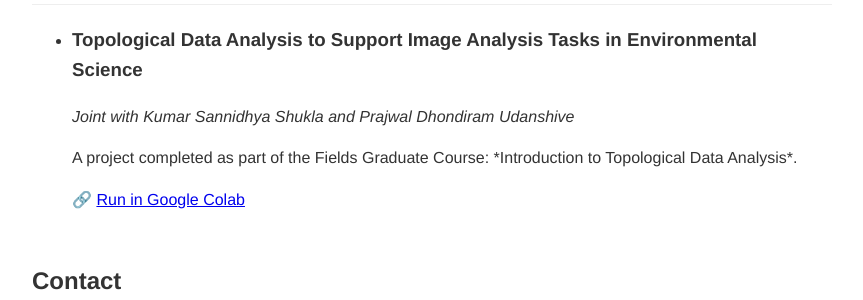
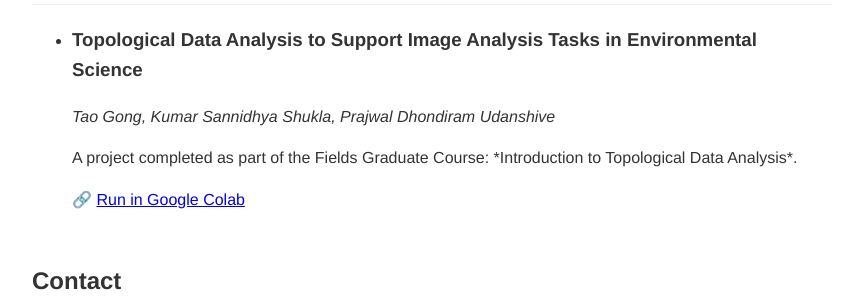
Before and after one commit to ggttaaoo/ggttaaoo.github.io, a Jekyll site: the page built from index.md, in a window 1280 px wide. Shown: the part 638-938 px from the top of the page, without its empty margins (208-1071 px from the left). Built offline with Jekyll 4.4.1, drawn with Linux system fonts in a browser that asks for light colours.

Commit message:
add TDA project with authors and description

```diff
--- a/_data/projects.yml
+++ b/_data/projects.yml
@@ -1,5 +1,5 @@
 - title: "Topological Data Analysis to Support Image Analysis Tasks in Environmental Science"
-  authors: "Joint with Kumar Sannidhya Shukla and Prajwal Dhondiram Udanshive"
+  authors: "Tao Gong, Kumar Sannidhya Shukla, Prajwal Dhondiram Udanshive"
   description: |
     A project completed as part of the Fields Graduate Course: *Introduction to Topological Data Analysis*.
   colab_link: "https://colab.research.google.com/drive/1ntokz2Rhk_mRP6YA3knxs51j6QBOkmCQ?usp=sharing"
```
